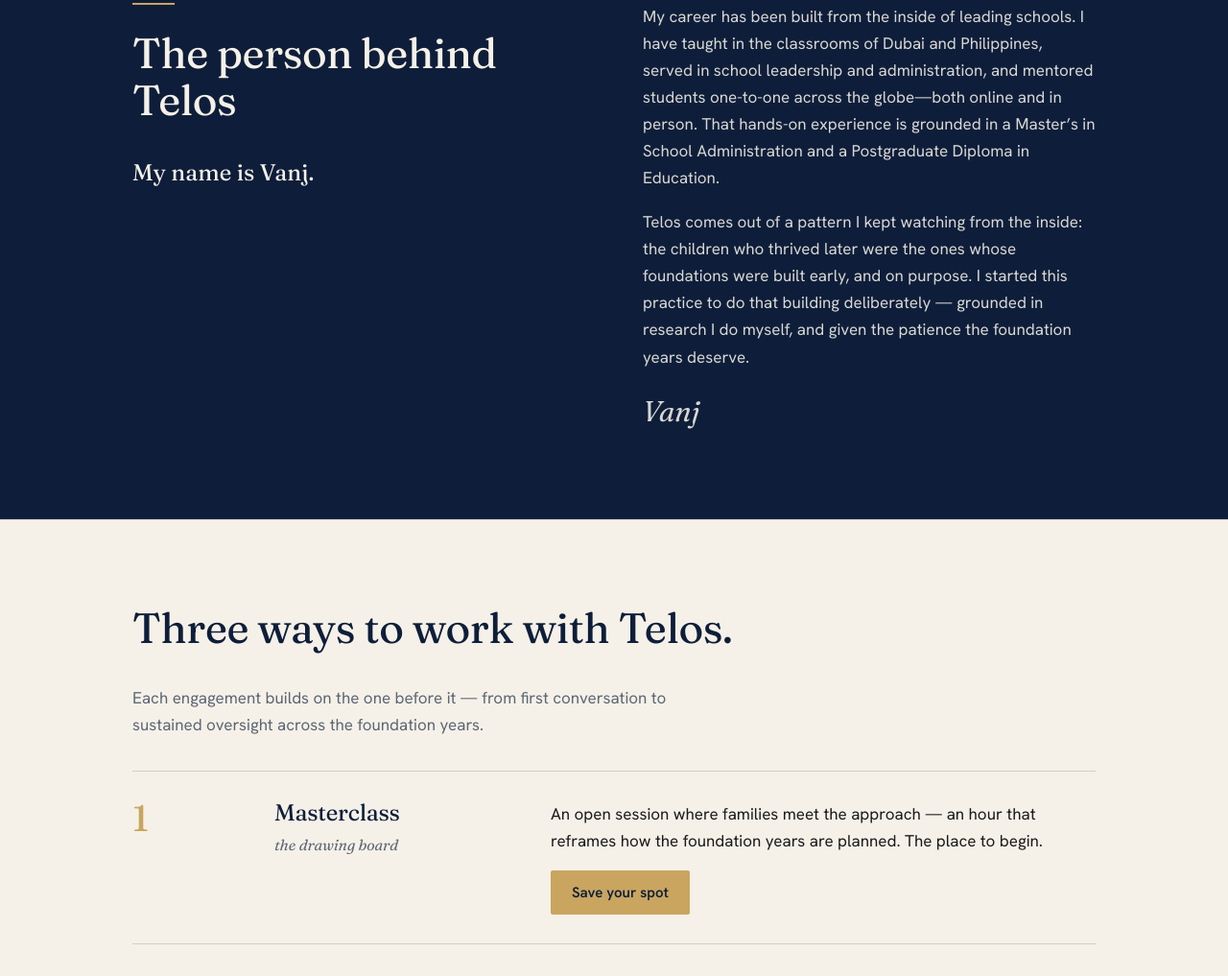
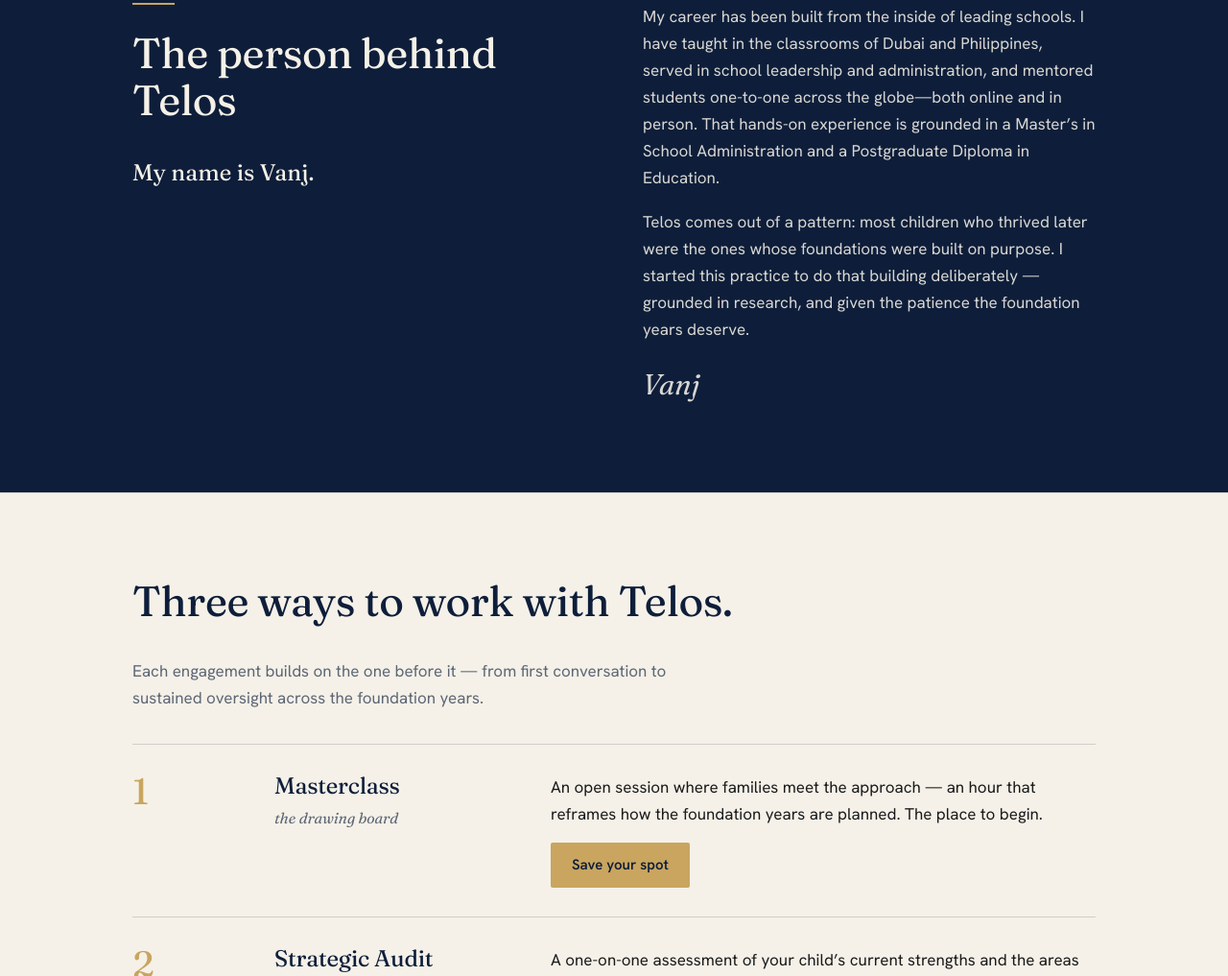
Before and after one commit to telosfy/telos-website, a plain HTML site: page index.html in a window 1280 px wide. Shown: the part 2522-3539 px from the top of the page at 96% size. Drawn offline with Linux system fonts and the light colour scheme.

Commit message:
About section: owner rewrite of paragraph 34
Co-Authored-By: Claude Fable 5 <noreply@anthropic.com>
Claude-Session: https://claude.ai/code/session_01FnQcjzJ8Q5yhubcvJbDdg6

```diff
--- a/index.html
+++ b/index.html
@@ -272,7 +272,7 @@
     </div>
     <div>
       <p>My career has been built from the inside of leading schools. I have taught in the classrooms of Dubai and Philippines, served in school leadership and administration, and mentored students one-to-one across the globe—both online and in person. That hands-on experience is grounded in a Master’s in School Administration and a Postgraduate Diploma in Education.</p>
-      <p>Telos comes out of a pattern I kept watching from the inside: the children who thrived later were the ones whose foundations were built early, and on purpose. I started this practice to do that building deliberately — grounded in research I do myself, and given the patience the foundation years deserve.</p>
+      <p>Telos comes out of a pattern: most children who thrived later were the ones whose foundations were built on purpose. I started this practice to do that building deliberately — grounded in research, and given the patience the foundation years deserve.</p>
       <p class="signature">Vanj</p>
     </div>
   </div>
```
